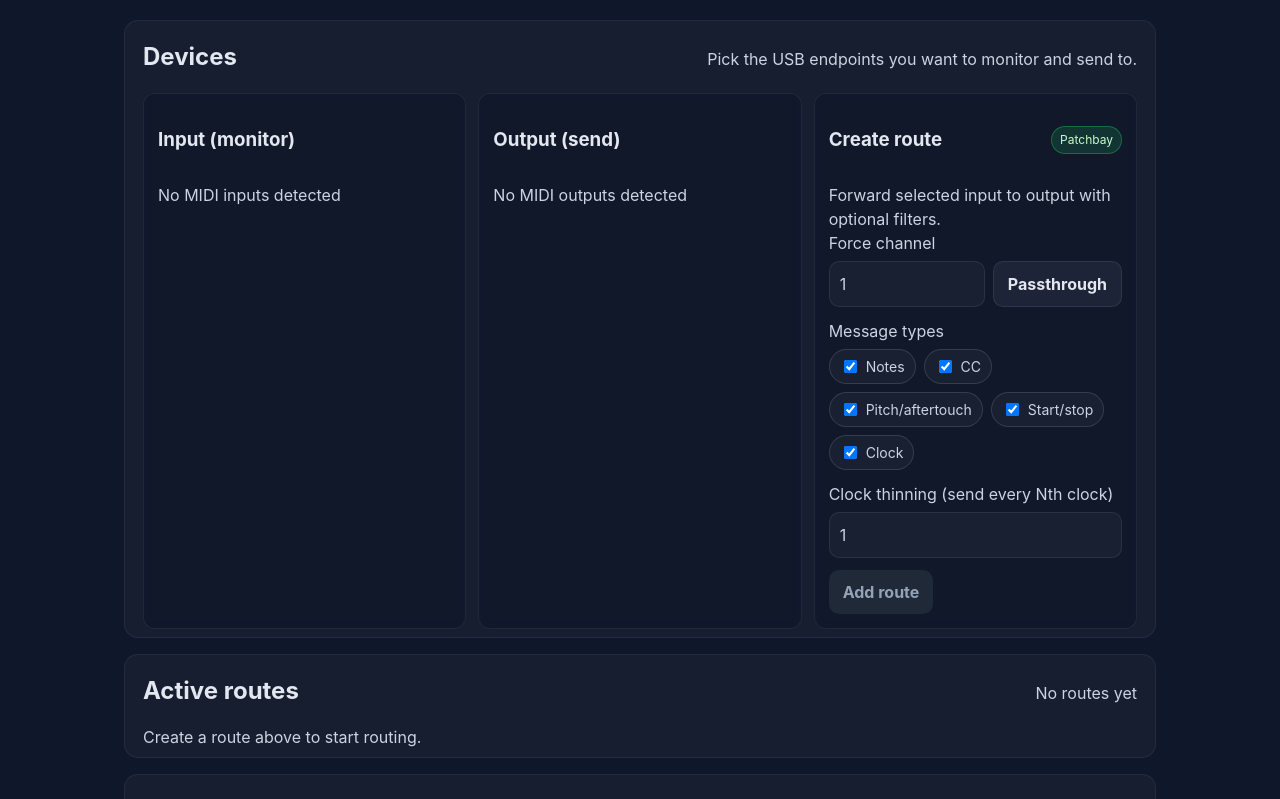
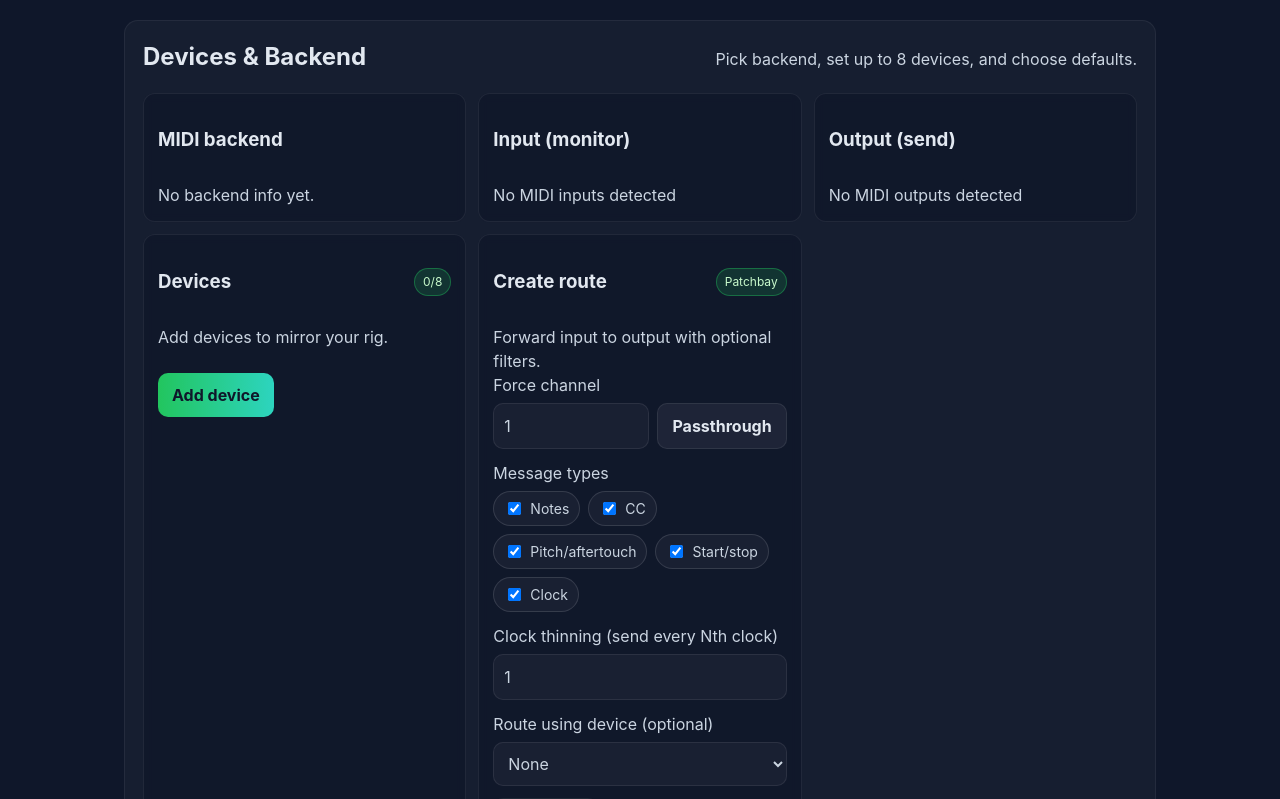
Before and after one commit to grahamton/Midimuncher, a React (Vite) app in the folder apps/desktop/: page / in a window 1280 px wide. Shown: the part 261-1060 px from the top of the page. Built offline with nearby package versions, Linux system fonts and the light colour scheme.

Commit message:
feat: add backend selector and device setup with routed patchbay

```diff
--- a/apps/desktop/src/app/App.tsx
+++ b/apps/desktop/src/app/App.tsx
@@ -1,14 +1,27 @@
 import { useEffect, useMemo, useState } from "react";
 import type { MidiEvent, MidiMsg } from "@midi-playground/core";
-import type { MidiPortInfo, MidiPorts, RouteConfig, RouteFilter } from "../../shared/ipcTypes";
+import type { MidiBackendInfo, MidiPortInfo, MidiPorts, RouteConfig, RouteFilter } from "../../shared/ipcTypes";
 
 const LOG_LIMIT = 100;
+const MAX_DEVICES = 8;
+
+type Device = {
+  id: string;
+  name: string;
+  inputId: string | null;
+  outputId: string | null;
+  channel: number;
+  clockEnabled: boolean;
+};
 
 export function App() {
   const midiApi = typeof window !== "undefined" ? window.midi : undefined;
   const [ports, setPorts] = useState<MidiPorts>({ inputs: [], outputs: [] });
+  const [backends, setBackends] = useState<MidiBackendInfo[]>([]);
   const [selectedIn, setSelectedIn] = useState<string | null>(null);
   const [selectedOut, setSelectedOut] = useState<string | null>(null);
+  const [selectedDeviceId, setSelectedDeviceId] = useState<string | null>(null);
+  const [devices, setDevices] = useState<Device[]>([]);
   const [log, setLog] = useState<MidiEvent[]>([]);
   const [ccValue, setCcValue] = useState(64);
   const [note, setNote] = useState(60);
@@ -26,6 +39,7 @@ export function App() {
   useEffect(() => {
     if (!midiApi) return;
     refreshPorts();
+    refreshBackends();
     const unsubscribe = midiApi.onEvent((evt) => {
       setLog((current) => [evt, ...current].slice(0, LOG_LIMIT));
     });
@@ -78,6 +92,23 @@ export function App() {
     }
   }
 
+  async function refreshBackends() {
+    if (!midiApi) return;
+    try {
+      const infos = await midiApi.listBackends();
+      setBackends(infos);
+    } catch (err) {
+      console.error(err);
+    }
+  }
+
+  async function selectBackend(id: string) {
+    if (!midiApi) return;
+    await midiApi.setBackend(id);
+    await refreshBackends();
+    await refreshPorts();
+  }
+
   async function sendTestNote() {
     if (!midiApi || !selectedOut) return;
     const channel = 1;
@@ -101,8 +132,40 @@ export function App() {
     });
   }
 
+  function addDevice() {
+    if (devices.length >= MAX_DEVICES) return;
+    const nextIndex = devices.length + 1;
+    setDevices((current) => [
+      ...current,
+      {
+        id: `device-${Date.now().toString(36)}-${nextIndex}`,
+        name: `Device ${nextIndex}`,
+        inputId: ports.inputs[0]?.id ?? null,
+        outputId: ports.outputs[0]?.id ?? null,
+        channel: 1,
+        clockEnabled: true
+      }
+    ]);
+  }
+
+  function updateDevice(id: string, partial: Partial<Device>) {
+    setDevices((current) => current.map((d) => (d.id === id ? { ...d, ...partial } : d)));
+  }
+
+  function removeDevice(id: string) {
+    setDevices((current) => current.filter((d) => d.id !== id));
+    if (selectedDeviceId === id) {
+      setSelectedDeviceId(null);
+    }
+  }
+
   function addRoute() {
-    if (!midiApi || !selectedIn || !selectedOut) return;
+    if (!midiApi) return;
+    const device = selectedDeviceId ? devices.find((d) => d.id === selectedDeviceId) : null;
+    const fromId = device?.inputId ?? selectedIn;
+    const toId = device?.outputId ?? selectedOut;
+    if (!fromId || !toId) return;
+    const channelToForce = device?.channel ?? routeChannel;
     const allowTypes: MidiMsg["t"][] = [];
     if (allowNotes) {
       allowTypes.push("noteOn", "noteOff");
@@ -125,10 +188,10 @@ export function App() {
     };
     const route: RouteConfig = {
       id: makeRouteId(),
-      fromId: selectedIn,
-      toId: selectedOut,
+      fromId,
+      toId,
       channelMode: forceChannelEnabled ? "force" : "passthrough",
-      forceChannel: forceChannelEnabled ? clampChannel(routeChannel) : undefined,
+      forceChannel: forceChannelEnabled ? clampChannel(channelToForce) : undefined,
       filter
     };
     setRoutes((current) => [...current, route]);
@@ -167,10 +230,29 @@ export function App() {
 
       <section className="panel">
         <div className="panel-head">
-          <h2>Devices</h2>
-          <p>Pick the USB endpoints you want to monitor and send to.</p>
+          <h2>Devices & Backend</h2>
+          <p>Pick backend, set up to 8 devices, and choose defaults.</p>
         </div>
         <div className="grid two">
+          <div className="card">
+            <div className="card-head">
+              <h3>MIDI backend</h3>
+            </div>
+            {backends.length === 0 ? (
+              <p className="muted">No backend info yet.</p>
+            ) : (
+              <select
+                value={backends.find((b) => b.selected)?.id ?? ""}
+                onChange={(e) => selectBackend(e.target.value)}
+              >
+                {backends.map((b) => (
+                  <option key={b.id} value={b.id} disabled={!b.available}>
+                    {b.label} {b.available ? "" : "(unavailable)"}
+                  </option>
+                ))}
+              </select>
+            )}
+          </div>
           <DeviceSelect
             title="Input (monitor)"
             ports={ports.inputs}
@@ -187,10 +269,93 @@ export function App() {
           />
           <div className="card">
             <div className="card-head">
+              <h3>Devices</h3>
+              <span className="pill">
+                {devices.length}/{MAX_DEVICES}
+              </span>
+            </div>
+            {devices.length === 0 ? <p className="muted">Add devices to mirror your rig.</p> : null}
+            <div className="stack">
+              {devices.map((d, idx) => (
+                <div key={d.id} className="device-row">
+                  <div className="device-header">
+                    <input
+                      type="text"
+                      value={d.name}
+                      onChange={(e) => updateDevice(d.id, { name: e.target.value })}
+                      aria-label="Device name"
+                    />
+                    <button className="ghost" onClick={() => setSelectedDeviceId(d.id)}>
+                      {selectedDeviceId === d.id ? "Selected" : "Use for routes"}
+                    </button>
+                    <button className="ghost" onClick={() => removeDevice(d.id)}>
+                      Remove
+                    </button>
+                  </div>
+                  <div className="device-grid">
+                    <label className="field">
+                      <span>Input</span>
+                      <select
+                        value={d.inputId ?? ""}
+                        onChange={(e) => updateDevice(d.id, { inputId: e.target.value || null })}
+                      >
+                        <option value="">None</option>
+                        {ports.inputs.map((p) => (
+                          <option key={`${d.id}-in-${p.id}`} value={p.id}>
+                            {p.name}
+                          </option>
+                        ))}
+                      </select>
+                    </label>
+                    <label className="field">
+                      <span>Output</span>
+                      <select
+                        value={d.outputId ?? ""}
+                        onChange={(e) => updateDevice(d.id, { outputId: e.target.value || null })}
+                      >
+                        <option value="">None</option>
+                        {ports.outputs.map((p) => (
+                          <option key={`${d.id}-out-${p.id}`} value={p.id}>
+                            {p.name}
+                          </option>
+                        ))}
+                      </select>
+                    </label>
+                    <label className="field">
+                      <span>Default channel</span>
+                      <input
+                        type="number"
+                        min={1}
+                        max={16}
+                        value={d.channel}
+                        onChange={(e) => updateDevice(d.id, { channel: clampChannel(Number(e.target.value)) })}
+                      />
+                    </label>
+                    <label className="field">
+                      <span>Clock</span>
+                      <div className="chip">
+                        <input
+                          type="checkbox"
+                          checked={d.clockEnabled}
+                          onChange={(e) => updateDevice(d.id, { clockEnabled: e.target.checked })}
+                        />{" "}
+                        Enable
+                      </div>
+                    </label>
+                  </div>
+                </div>
+              ))}
+            </div>
+            <button onClick={addDevice} disabled={devices.length >= MAX_DEVICES}>
+              Add device
+            </button>
+          </div>
+          <div className="card">
+            <div className="card-head">
               <h3>Create route</h3>
               <span className="pill">Patchbay</span>
             </div>
-            <p className="muted">Forward selected input to output with optional filters.</p>
+            <p className="muted">Forward input to output with optional filters.</p>
             <label className="field">
               <span>Force channel</span>
               <div style={{ display: "flex", gap: 8 }}>
@@ -248,7 +413,18 @@ export function App() {
                 onChange={(e) => setClockDiv(Math.max(1, Math.round(Number(e.target.value) || 1)))}
               />
             </label>
-            <button onClick={addRoute} disabled={!selectedIn || !selectedOut}>
+            <label className="field">
+              <span>Route using device (optional)</span>
+              <select value={selectedDeviceId ?? ""} onChange={(e) => setSelectedDeviceId(e.target.value || null)}>
+                <option value="">None</option>
+                {devices.map((d) => (
+                  <option key={d.id} value={d.id}>
+                    {d.name}
+                  </option>
+                ))}
+              </select>
+            </label>
+            <button onClick={addRoute} disabled={!selectedIn && !selectedOut && !selectedDeviceId}>
               Add route
             </button>
           </div>
--- a/apps/desktop/src/styles.css
+++ b/apps/desktop/src/styles.css
@@ -201,6 +201,38 @@ button.ghost {
   font-size: 14px;
 }
 
+.stack {
+  display: flex;
+  flex-direction: column;
+  gap: 12px;
+  margin: 12px 0;
+}
+
+.device-row {
+  border: 1px solid rgba(255, 255, 255, 0.08);
+  border-radius: 10px;
+  padding: 10px;
+  background: rgba(255, 255, 255, 0.02);
+}
+
+.device-header {
+  display: flex;
+  gap: 8px;
+  align-items: center;
+  margin-bottom: 8px;
+}
+
+.device-header input[type="text"] {
+  flex: 1;
+  padding: 8px;
+}
+
+.device-grid {
+  display: grid;
+  grid-template-columns: repeat(auto-fit, minmax(180px, 1fr));
+  gap: 10px;
+}
+
 .label {
   margin: 0;
   font-weight: 600;
```
